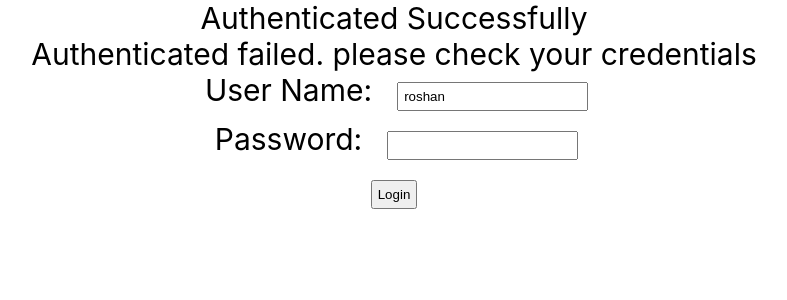
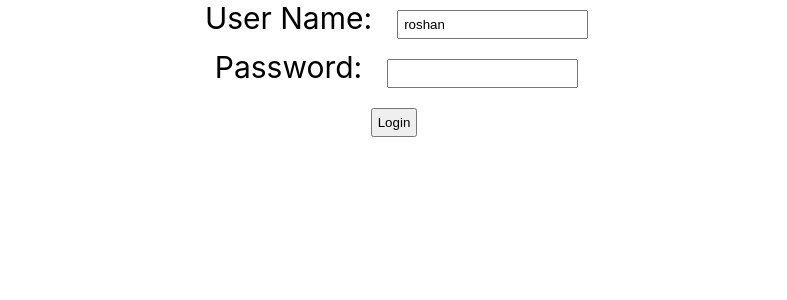
Before and after one commit to roshan395/mytodo_Frontend, a React (Create React App) app: page / in a window 1280 px wide. Shown: the top 300 px of the page, without its empty margins (246-1033 px from the left). Built offline with nearby package versions, Linux system fonts and the light colour scheme.

Commit message:
complex way of displaying condition

```diff
--- a/src/components/todo/TodoApp.jsx
+++ b/src/components/todo/TodoApp.jsx
@@ -39,10 +39,24 @@ function LoginComponent() {
         }
     }
 
+    function SuccessMessageComponent() {
+        if(showSuccessMessage){
+            return <div className='successMessage'>Authenticated Successfully</div>
+        }
+        return null
+    }
+
+    function ErrorMessageComponent() {
+        if(showErrorMessage){
+            return <div className='errorMessage'>Authenticated failed. please check your credentials</div>
+        }
+        return null
+    }
+
     return(
         <div className="LoginComponent">
-            <div className='successMessage'>Authenticated Successfully</div>
-            <div className='errorMessage'>Authenticated failed. please check your credentials</div>
+            <SuccessMessageComponent/>
+            <ErrorMessageComponent/>
             <div className="LoginForm">
                 <div>
                     <label>User Name:</label>
```
